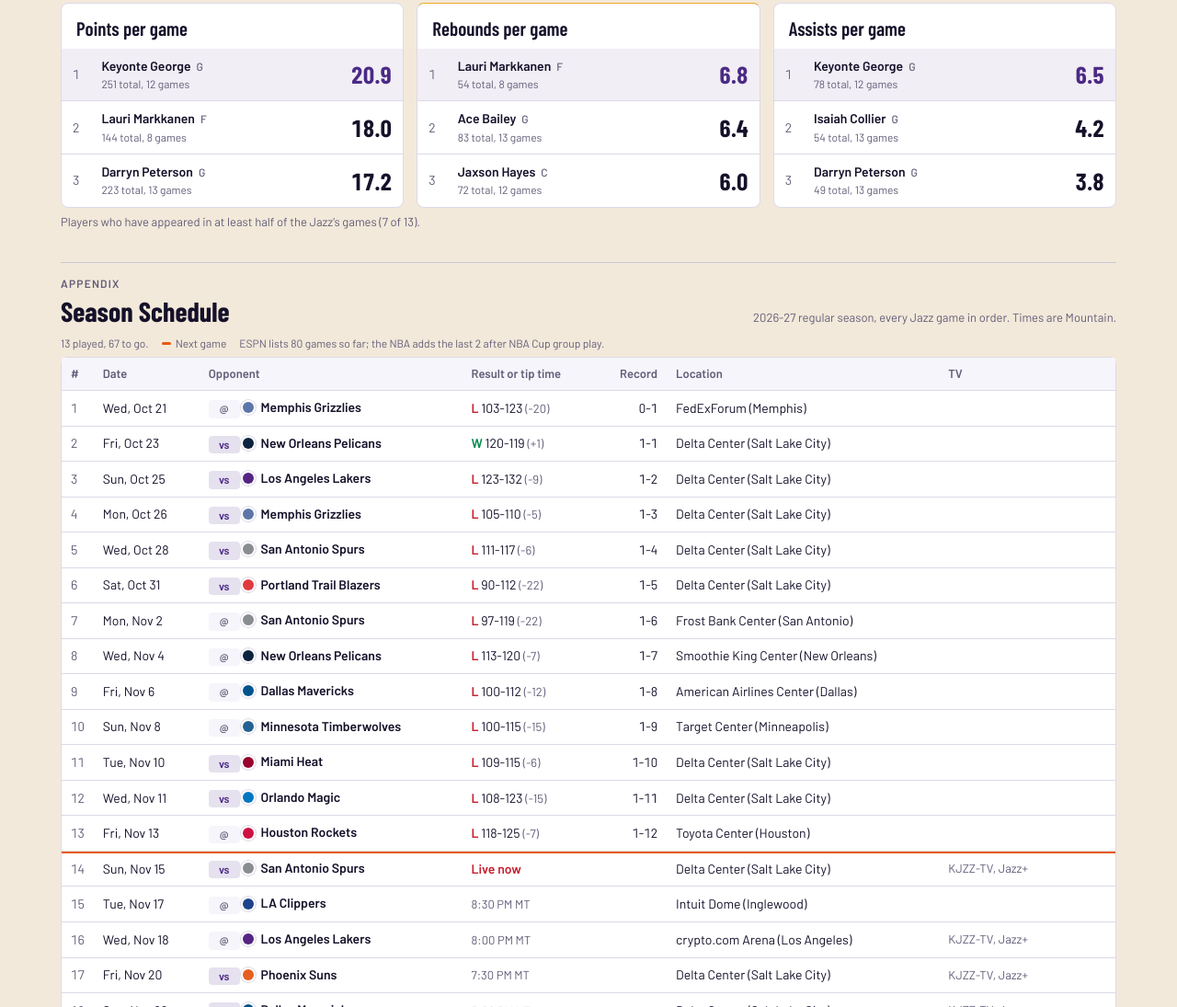
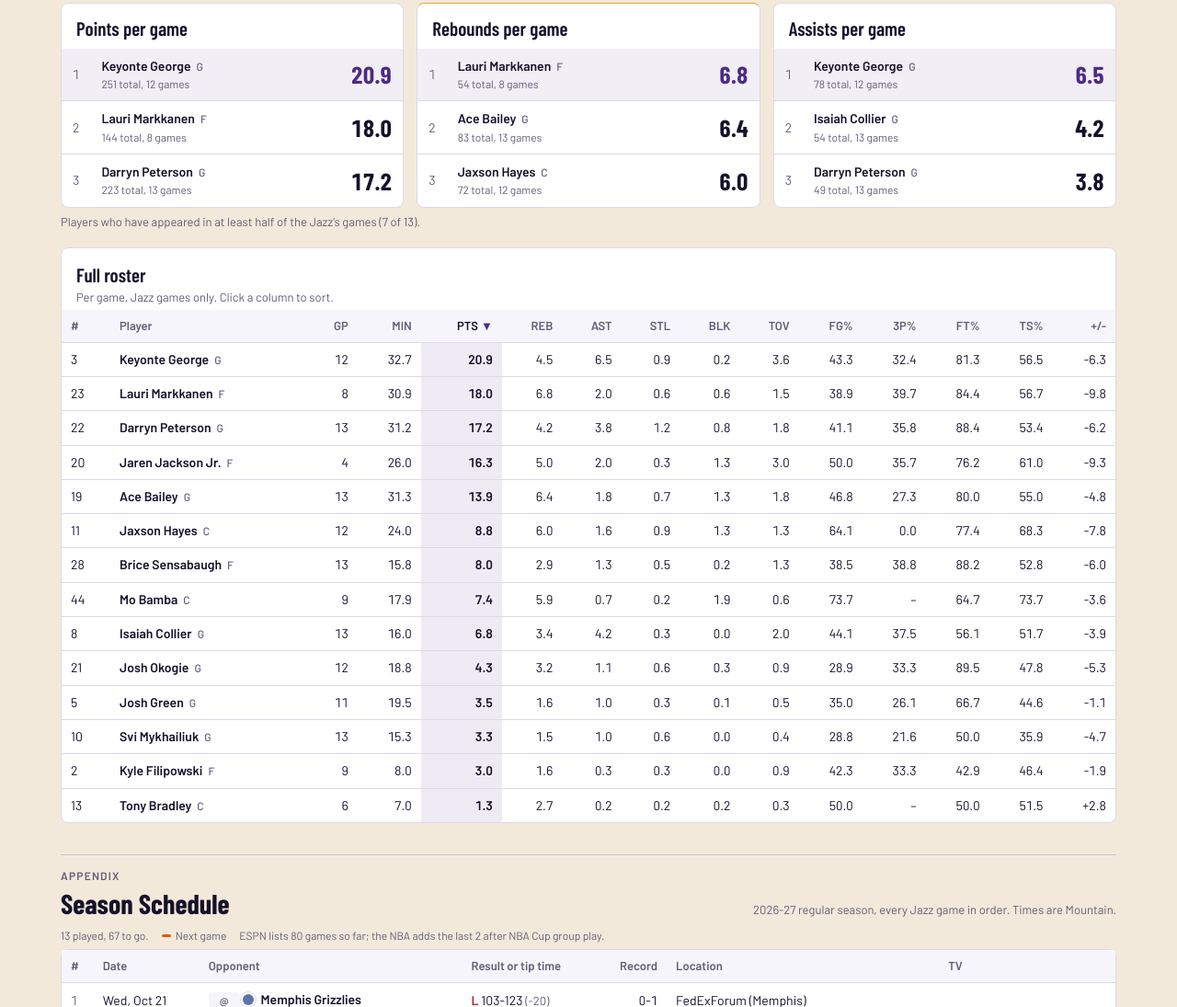
Before and after one commit to maximhoeft94/jazz-dashboard, a plain HTML site: page index.html in a window 1280 px wide. Shown: the part 1873-2968 px from the top of the page at 92% size. Drawn offline with nearby package versions, Linux system fonts and the light colour scheme.

Commit message:
Overview: sortable full-roster table under the Player Performance leaders
Co-Authored-By: Claude Opus 5.5 <noreply@anthropic.com>
Claude-Session: https://claude.ai/code/session_013nxDk2dfFvVdyXTdSCqJUs

```diff
--- a/index.html
+++ b/index.html
@@ -313,7 +313,7 @@ const DASH_IDS = ['overview','vsLeague','leagueTable','players','lineups','onoff
 const state = {
   season: D.current || D.order[0], dash: (DASH_IDS.includes(location.hash.slice(1)) ? location.hash.slice(1) : 'overview'), ins:'league', lt:'adv', pm:'pg', lu:'5', luMin:null,
   scP:'ALL', scMode:'hex', mdl:'pyth', schedAll:false, pA:null, pB:null,
-  sort:{ lt:{k:'net',d:-1}, pl:{k:'min',d:-1}, lu:{k:'min',d:-1} }
+  sort:{ ro:{k:'ppg',d:-1}, lt:{k:'net',d:-1}, pl:{k:'min',d:-1}, lu:{k:'min',d:-1} }
 };
 
 /* ---------- per-season model (memoized) ---------- */
@@ -448,13 +448,30 @@ function renderOverview(){
   h += kpiRows(X, G, streak) + '<div style="height:18px"></div>';
   h += '<div class="panel card" style="margin-bottom:14px"><h3>Point differential by game</h3><div class="lgd"><span><b style="background:var(--good)"></b>Win</span><span><b style="background:var(--bad)"></b>Loss</span><span>Hover a bar for the score.</span></div>'+marginChart(G)+'</div>';
   h += '<div class="panel scroll"><div class="pad" style="padding-bottom:4px"><h3 style="font-family:var(--font-d);font-weight:600;font-size:21px;margin:0">Next 10 games</h3></div>'+nextGames(X)+'</div>';
-  h += '<hr class="seg"><div class="sh"><h2>Player Performance</h2><span class="note">Jazz games only</span></div>' + leaders(X);
+  h += '<hr class="seg"><div class="sh"><h2>Player Performance</h2><span class="note">Jazz games only</span></div>' + leaders(X) + '<div id="ovRoster" style="margin-top:18px"></div>';
   h += '<hr class="seg"><div class="appx">Appendix</div><div id="ovSched"></div>';
   $('#overview').innerHTML = h;
+  renderRoster();
   renderSchedule();
 }
 const fTime = iso => new Date(iso).toLocaleTimeString('en-US',{hour:'numeric',minute:'2-digit',timeZone:'America/Denver'})+' MT';
 const fDay = iso => new Date(iso).toLocaleDateString('en-US',{weekday:'short',month:'short',day:'numeric',timeZone:'America/Denver'});
+const RO = [
+  {k:'num',t:'#',l:1,f:r=>esc(r.num||''),sv:r=>ok(+r.num)&&r.num!==''?+r.num:999,d:'Jersey number'},
+  {k:'name',t:'Player',l:1,f:r=>'<b>'+esc(r.name)+'</b><span class="pos">'+esc(r.pos||'')+'</span>',sv:r=>r.name},
+  {k:'gp',t:'GP',d:'Games played'},{k:'mpg',t:'MIN',f:r=>num(r.mpg,1),d:'Minutes per game'},
+  {k:'ppg',t:'PTS',f:r=>num(r.ppg,1),d:'Points per game'},{k:'rpg',t:'REB',f:r=>num(r.rpg,1),d:'Rebounds per game'},
+  {k:'apg',t:'AST',f:r=>num(r.apg,1),d:'Assists per game'},{k:'spg',t:'STL',f:r=>num(r.spg,1),d:'Steals per game'},
+  {k:'bpg',t:'BLK',f:r=>num(r.bpg,1),d:'Blocks per game'},{k:'tpg',t:'TOV',f:r=>num(r.tpg,1),d:'Turnovers per game'},
+  {k:'fgp',t:'FG%',f:r=>num(r.fgp,1),d:'Field goal %'},{k:'fg3p',t:'3P%',f:r=>num(r.fg3p,1),d:'3-point %'},
+  {k:'ftp',t:'FT%',f:r=>num(r.ftp,1),d:'Free throw %'},{k:'ts',t:'TS%',f:r=>num(r.ts,1),d:'True shooting %: scoring efficiency counting 3s and free throws'},
+  {k:'pmg',t:'+/-',f:r=>sgn(r.pmg),d:'Team point margin per game with him on the floor'}
+];
+function renderRoster(){
+  const X = S(), rows = sortRows(X.jazz, 'ro', RO);
+  $('#ovRoster').innerHTML = '<div class="panel scroll"><div class="pad" style="padding-bottom:4px"><h3 style="font-family:var(--font-d);font-weight:600;font-size:21px;margin:0">Full roster</h3><div class="note">Per game, Jazz games only. Click a column to sort.</div></div><table>'+thead('ro', RO)+'<tbody>'
+    + rows.map(r => '<tr'+(r.gp < Math.max(1, Math.ceil(X.J.gp*0.25)) ? ' class="dim"' : '')+'>'+RO.map(c=>cell(c,r,'ro')).join('')+'</tr>').join('') + '</tbody></table></div>';
+}
 function leaders(X){
   const J = X.J, minGp = Math.max(1, Math.ceil(J.gp*0.5));
   const pool = X.jazz.filter(p => p.gp >= minGp);
@@ -911,7 +928,7 @@ addEventListener('scroll', hideTip, {passive:true});
 
 /* ---------- wiring ---------- */
 function renderAll(){ renderTabs(); renderHero(); renderOverview(); renderVsLeague(); renderLeagueTable(); renderPlayers(); renderLineups(); renderOnOff(); renderShots(); renderModels(); renderH2H(); }
-const RENDER = {lt:renderLeagueTable, pl:renderPlayers, lu:renderLineups};
+const RENDER = {ro:renderRoster, lt:renderLeagueTable, pl:renderPlayers, lu:renderLineups};
 document.addEventListener('click', e => {
   const t = e.target.closest('[data-dash],[data-sched],[data-ins],[data-lt],[data-pm],[data-lu],[data-lumin],[data-sc],[data-mdl],[data-ts]');
   if(!t) return;
@@ -925,7 +942,7 @@ document.addEventListener('click', e => {
   else if(d.lumin!=null){ state.luMin = +d.lumin; renderLineups(); }
   else if(d.sc){ state.scMode = d.sc; renderShots(); }
   else if(d.mdl){ state.mdl = d.mdl; renderModels(); }
-  else if(d.ts){ const [id,k] = d.ts.split(':'), st = state.sort[id]; if(st.k===k) st.d *= -1; else { st.k = k; st.d = (k==='names'||k==='name'||k==='ab') ? 1 : -1; } hideTip(); RENDER[id](); }
+  else if(d.ts){ const [id,k] = d.ts.split(':'), st = state.sort[id]; if(st.k===k) st.d *= -1; else { st.k = k; st.d = (k==='names'||k==='name'||k==='ab'||k==='num') ? 1 : -1; } hideTip(); RENDER[id](); }
 });
 document.addEventListener('change', e => {
   const s = e.target.closest('[data-sel]'); if(!s) return;
```
